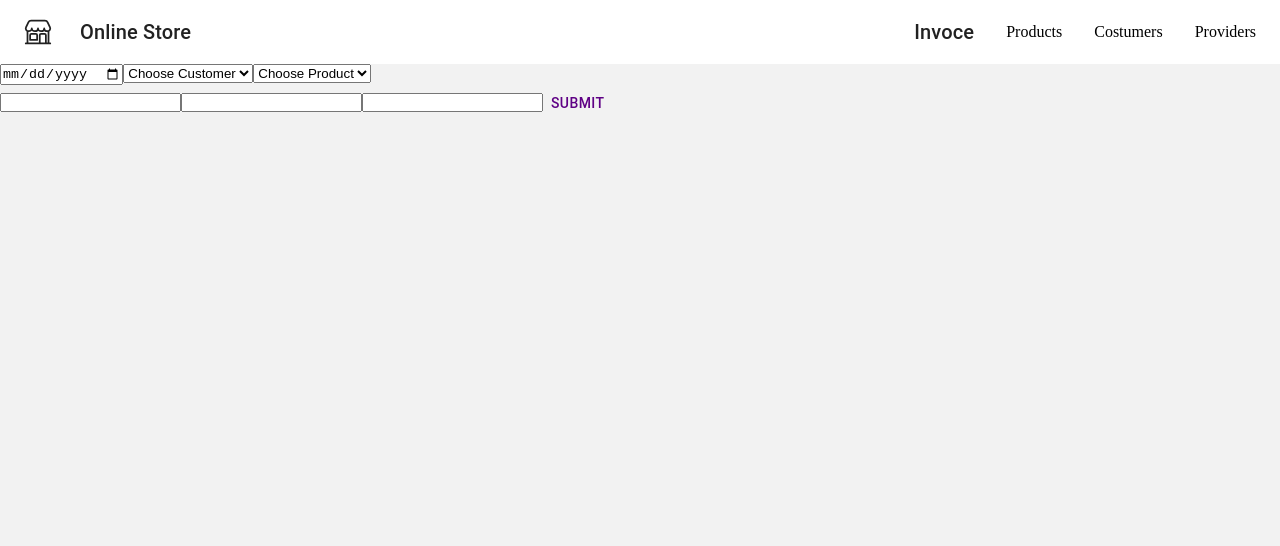
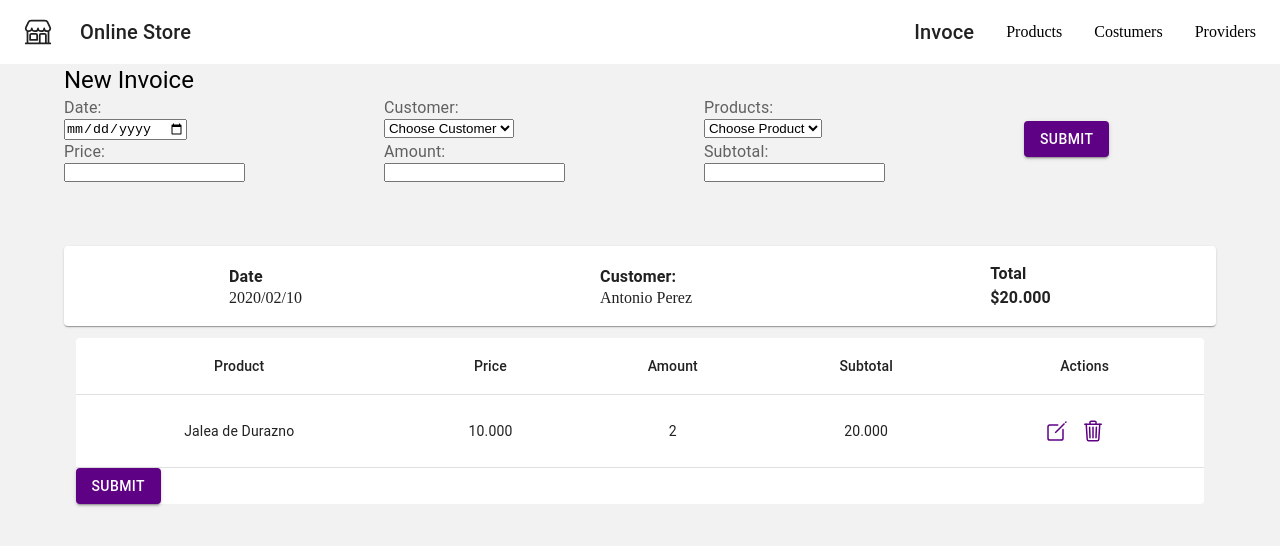
Before and after one commit to RestrepoYHZY/Online-Store, a React (Create React App) app in the folder 01-Frontend/online-store/: page /NewInvoce in a window 1280 px wide. Shown: the top 546 px of the page. Built offline with nearby package versions, Linux system fonts and the light colour scheme.

Commit message:
Invoice View Update

```diff
--- /dev/null
+++ b/01-Frontend/online-store/src/components/Invoice/CardTotal.jsx
@@ -0,0 +1,24 @@
+import { Box, Paper, Stack, Typography } from "@mui/material"
+
+const CardTotal = () => {
+  return (<>
+    <Paper >
+      <Stack direction="row" alignItems="center" justifyContent="space-around" padding={2}>
+        <Box>
+          <Typography fontWeight={700}>Date</Typography>
+          <p>2020/02/10</p>
+        </Box>
+        <Box>
+          <Typography fontWeight={700}>Customer:</Typography>
+          <p>Antonio Perez</p>
+        </Box>
+        <Box>
+          <Typography fontWeight={700}>Total</Typography>
+          <Typography fontWeight={700}>$20.000</Typography>
+        </Box>
+      </Stack>
+    </Paper>
+  </>)
+}
+
+export default CardTotal
--- /dev/null
+++ b/01-Frontend/online-store/src/components/Invoice/FormInvoice.jsx
@@ -0,0 +1,91 @@
+import { Button, Grid, InputLabel } from "@mui/material";
+import { ErrorMessage, Field, Form, Formik } from "formik";
+import * as Yup from "yup";
+
+const validationSchema = Yup.object().shape({
+  date: Yup.string().required("Sorry, this is required").trim(),
+  customer: Yup.string().required("Sorry, this is required ").trim(),
+  product: Yup.string().required("Sorry, this is required").trim(),
+});
+const FormInvoice = () => {
+  return (
+    <>
+      <Formik
+        initialValues={{
+          date: "",
+          customer: "",
+          product: "",
+          price: "",
+          amount: "",
+          subtotal: ""
+        }}
+        validationSchema={validationSchema}
+        onSubmit={(values) => {
+          console.log(values);
+        }}
+      >
+        {() => (
+          <Form>
+            <Grid container>
+              <Grid xs={10}>
+                <Grid container>
+                  <Grid xs={4}>
+                    <InputLabel htmlFor="date">Date: </InputLabel>
+                    <Field type="date" name="date"  />
+                    <ErrorMessage name="date"  />
+                  </Grid>
+                  <Grid xs={4}>
+                    <InputLabel htmlFor="customer">Customer: </InputLabel>
+                    <Field as="select" name="customer" >
+                      <option value="">Choose Customer</option>
+                      <option value="juan">juan</option>
+                      <option value="antonio">antonio</option>
+                    </Field>
+                    <ErrorMessage name="customer"  />
+                  </Grid>
+                  <Grid xs={4}>
+                    <InputLabel htmlFor="product">Products: </InputLabel>
+                    <Field as="select" name="product" >
+                      <option value="">Choose Product</option>
+                      <option value="jale">jalea</option>
+                      <option value="queso">queso</option>
+                    </Field>
+                    <ErrorMessage name="product"  />
+                  </Grid>
+                  <Grid xs={4}>
+                    <InputLabel htmlFor="price">Price: </InputLabel>
+                    <Field
+                      name="price"
+                    type="number"
+                    />
+                  </Grid>
+                  <Grid xs={4}>
+                    <InputLabel htmlFor="amount">Amount: </InputLabel>
+                    <Field
+                      name="amount"
+                    type="number"
+                    />
+                  </Grid>
+
+                  <Grid xs={4}>
+                    <InputLabel htmlFor="subtotal">Subtotal: </InputLabel>
+                    <Field
+                      type="number"
+                      name="subtotal"
+
+                    />
+                  </Grid>
+                </Grid>
+              </Grid>
+              <Grid xs={1.5} alignSelf="center" justifySelf="center">
+                <Button type="submit" variant="contained">Submit</Button>
+              </Grid>
+            </Grid>
+          </Form>
+        )}
+      </Formik>
+    </>
+  );
+};
+
+export default FormInvoice;
--- /dev/null
+++ b/01-Frontend/online-store/src/components/Invoice/TableInvoice.jsx
@@ -0,0 +1,68 @@
+import {
+  Paper,
+  Table,
+  TableCell,
+  TableContainer,
+  TableHead,
+  TableRow,
+  IconButton,
+  TableBody,
+  Button,
+} from "@mui/material";
+import { IoTrashOutline, IoCreateOutline } from "react-icons/io5";
+
+const TableInvoice = () => {
+  return (
+    <>
+      <Paper sx={{ width: "98%" }} elevation={0} style={{ margin: "1%" }}>
+        <TableContainer>
+          <Table sx={{ minWidth: 650 }}>
+            <TableHead>
+              <TableRow>
+                <TableCell align="center">Product</TableCell>
+                <TableCell align="center">Price</TableCell>
+                <TableCell align="center">Amount</TableCell>
+                <TableCell align="center">Subtotal</TableCell>
+                <TableCell align="center">Actions</TableCell>
+              </TableRow>
+            </TableHead>
+            <TableBody>
+              <TableRow>
+                <TableCell align="center">Jalea de Durazno</TableCell>
+                <TableCell align="center">10.000</TableCell>
+                <TableCell align="center">2</TableCell>
+                <TableCell align="center">20.000</TableCell>
+                <TableCell align="center">
+                  <IconButton
+                    size="medium"
+                    edge="start"
+                    color="primary"
+                    aria-label="menu"
+                    sx={{ mr: 1 }}
+                  >
+                    <IoCreateOutline />
+                  </IconButton>
+                  <IconButton
+                    size="medium"
+                    edge="start"
+                    color="primary"
+                    aria-label="menu"
+                    sx={{ mr: 1 }}
+                  >
+                    <IoTrashOutline />
+                  </IconButton>
+                </TableCell>
+              </TableRow>
+            </TableBody>
+          </Table>
+        </TableContainer>
+
+        <Button type="submit" variant="contained">
+          Submit
+        </Button>
+      </Paper>
+    </>
+  );
+};
+
+export default TableInvoice;
--- a/01-Frontend/online-store/src/pages/ListInvoce.jsx
+++ b/01-Frontend/online-store/src/pages/ListInvoce.jsx
@@ -1,8 +1,13 @@
 import React from 'react'
+import DatailInvoice from '../components/ListInvoice/DatailInvoice'
 
 const ListInvoce = () => {
   return (
-    <div>ListInvoce</div>
+  <>
+   <div>ListInvoce</div>
+    <DatailInvoice/>
+  </>
+
   )
 }
 
--- a/01-Frontend/online-store/src/pages/NewInvoce.jsx
+++ b/01-Frontend/online-store/src/pages/NewInvoce.jsx
@@ -1,93 +1,25 @@
 import React from "react";
-import { Form, Formik, Field } from "formik";
-import * as Yup from "yup";
-import { Button } from "@mui/material";
+import FormInvoice from "../components/Invoice/FormInvoice";
+import CardTotal from "../components/Invoice/CardTotal";
+import { Stack, Typography, Container } from "@mui/material";
+import TableInvoice from "../components/Invoice/TableInvoice";
 
-const validationSchema = Yup.object().shape({
-  date: Yup.string().required("Sorry, this is required").trim(),
-  customer: Yup.string().required("Sorry, this is required ").trim(),
-  product: Yup.string().required("Sorry, this is required").trim(),
-});
+
+
 
 const NewInvoce = () => {
   return (
     <>
-      <Formik
-        initialValues={{
-          date: "",
-          customer: "",
-          product: "",
-          price: "",
-          amount: "",
-          subtotal: "",
-        }}
-         validationSchema={validationSchema}
-        onSubmit={(values) => {
-          console.log(values);
-        }}
-      >
-        {({ handleChange, values, errors, touched, handleBlur }) => (
-          <Form>
-            <div>
-              <Field
-                type="date"
-                name="date"
-                value={values.date}
-                onChange={ handleChange}
-              />
-              <select name="customer"  value={values.customer} id="customer" onChange={handleChange}>
-                <option value="">Choose Customer</option>
-                <option value="juan">juan</option>
-                <option value="antonio">antonio</option>
-              </select>
-              {/* <Field
-                as="select"
-                name="customer"
-                values={values.customer}
-                handlers={{
-                  handleChange
+    <Container>
+    <Typography variant="h5">New Invoice</Typography>
+    <Stack spacing={8}>
+    <FormInvoice/>
+     <CardTotal/>
+     <TableInvoice/>
+      </Stack>
+    </Container>
 
-                }}
-              >
-                <option value="">Choose Customer</option>
-                <option value="">juan</option>
-                <option value="">antonio</option>
-              </Field>*/}
-              <select name="product" value={values.product} id="product" onChange={handleChange}>
-                <option value="">Choose Product</option>
-                <option value="jalea">jalea</option>
-                <option value="queso">queso</option>
-              </select>
-              {/* <Field as="select" name="product">
-                <option value="">Choose Product</option>
-                <option value="">jalea</option>
-                <option value="">queso</option>
-            </Field>*/}
-            </div>
-            <Field
-              name="price"
-              value={values.price}
-              onChange={ handleChange}
 
-            />
-
-            <Field
-              name="amount"
-              value={values.amount}
-
-               onChange={ handleChange}
-
-            />
-            <Field
-              type="number"
-              name="subtotal"
-              value={values.subtotal}
-              onChange={ handleChange}
-            />
-            <Button type="submit">Submit</Button>
-          </Form>
-        )}
-      </Formik>
     </>
   );
 };
```
